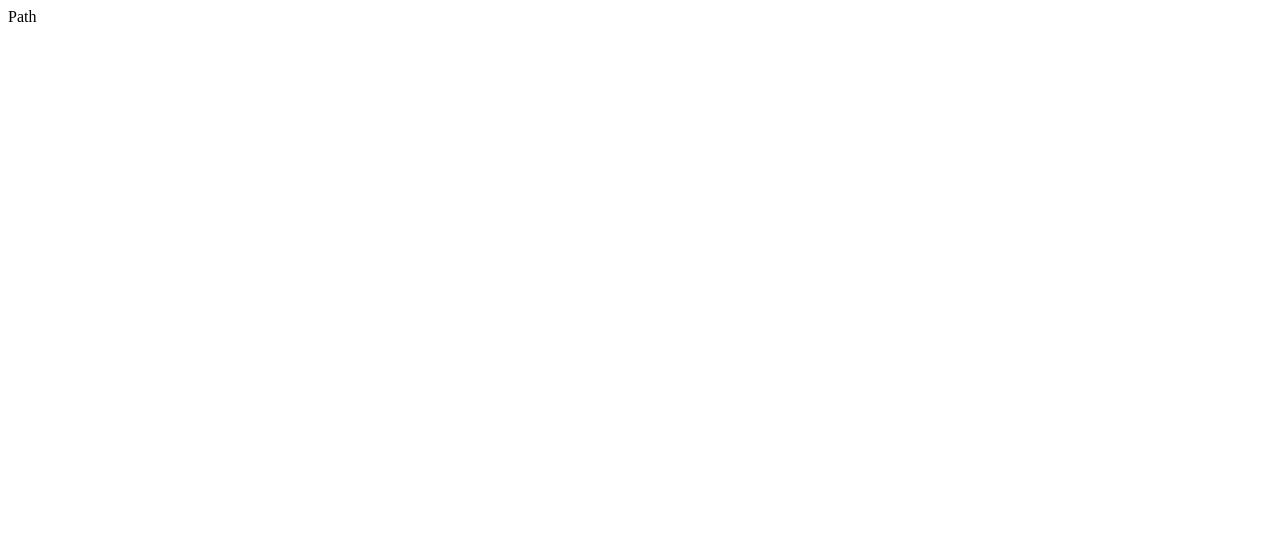
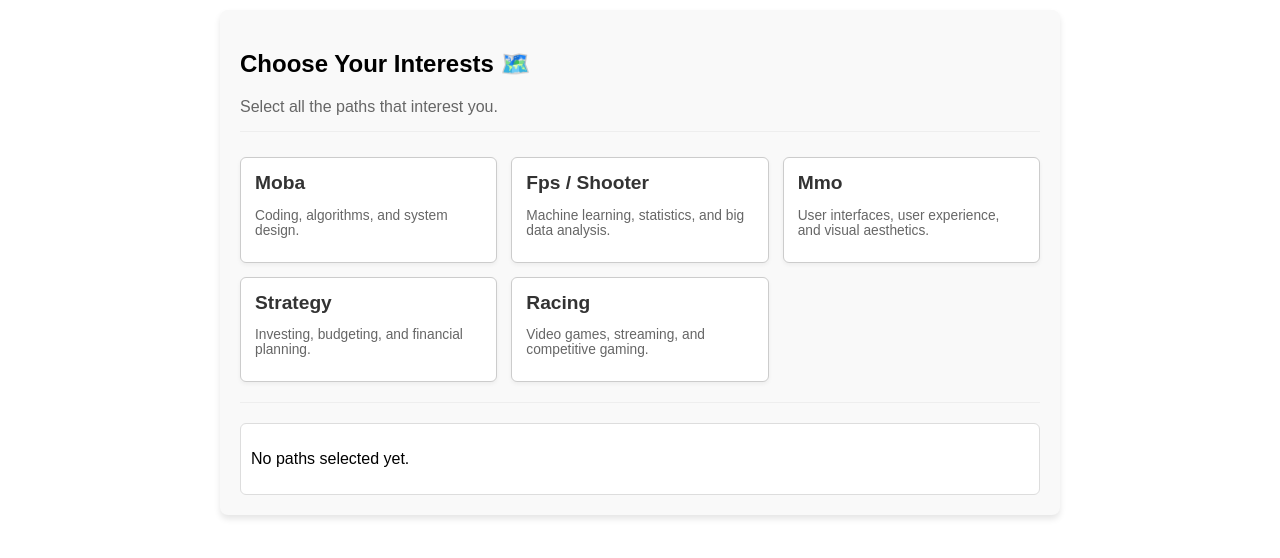
Before and after one commit to motionnblur/gamer-school, a Next.js app in the folder client/: page /Path/components/Path in a window 1280 px wide. Shown: the top 558 px of the page. Built offline with nearby package versions, Linux system fonts and the light colour scheme.

Commit message:
Improve paths

```diff
--- a/client/src/pages/Path/components/Path.tsx
+++ b/client/src/pages/Path/components/Path.tsx
@@ -1,5 +1,166 @@
-import React from "react";
+import React, { useState } from "react";
 
-export default function Path() {
-  return <div>Path</div>;
+const initialPaths = [
+  {
+    id: "moba",
+    name: "Moba",
+    description: "Coding, algorithms, and system design.",
+  },
+  {
+    id: "fps",
+    name: "Fps / Shooter",
+    description: "Machine learning, statistics, and big data analysis.",
+  },
+  {
+    id: "mmo",
+    name: "Mmo",
+    description: "User interfaces, user experience, and visual aesthetics.",
+  },
+  {
+    id: "strategy",
+    name: "Strategy",
+    description: "Investing, budgeting, and financial planning.",
+  },
+  {
+    id: "racing",
+    name: "Racing",
+    description: "Video games, streaming, and competitive gaming.",
+  },
+];
+
+function PathSelector() {
+  const [selectedPaths, setSelectedPaths] = useState(new Set());
+
+  /**
+   * Toggles the selection state of a path based on its ID.
+   * @param {string} pathId - The unique ID of the path to toggle.
+   */
+  const togglePath = (pathId: string) => {
+    const newSelectedPaths = new Set(selectedPaths);
+
+    if (newSelectedPaths.has(pathId)) {
+      newSelectedPaths.delete(pathId);
+    } else {
+      newSelectedPaths.add(pathId);
+    }
+
+    setSelectedPaths(newSelectedPaths);
+  };
+
+  return (
+    <div style={styles.container}>
+      <h2 style={{ color: "black" }}>Choose Your Interests 🗺️</h2>
+      <p style={styles.instructions}>Select all the paths that interest you.</p>
+
+      <div style={styles.pathGrid}>
+        {initialPaths.map((path) => {
+          const isSelected = selectedPaths.has(path.id);
+
+          return (
+            <div
+              key={path.id}
+              onClick={() => togglePath(path.id)}
+              style={{
+                ...styles.pathCard,
+                ...(isSelected ? styles.selected : styles.unselected),
+              }}
+            >
+              <h3 style={styles.pathName}>{path.name}</h3>
+              <p style={styles.pathDescription}>{path.description}</p>
+            </div>
+          );
+        })}
+      </div>
+
+      <hr style={styles.divider} />
+
+      {/* Display the final selection */}
+      <div style={styles.summary}>
+        <p style={{ color: "black" }}>
+          {selectedPaths.size > 0
+            ? [...selectedPaths]
+                .map((id) => initialPaths.find((p) => p.id === id).name)
+                .join(" | ")
+            : "No paths selected yet."}
+        </p>
+      </div>
+    </div>
+  );
 }
+
+const styles = {
+  container: {
+    maxWidth: "800px",
+    margin: "10px auto",
+    padding: "20px",
+    fontFamily: "Arial, sans-serif",
+    backgroundColor: "#f9f9f9",
+    borderRadius: "8px",
+    boxShadow: "0 4px 6px rgba(0, 0, 0, 0.1)",
+  },
+  instructions: {
+    color: "#666",
+    marginBottom: "25px",
+    borderBottom: "1px solid #eee",
+    paddingBottom: "15px",
+  },
+  pathGrid: {
+    display: "grid",
+    gridTemplateColumns: "repeat(auto-fit, minmax(250px, 1fr))",
+    gap: "14px",
+  },
+  pathCard: {
+    padding: "14px",
+    borderRadius: "6px",
+    border: "1px solid #ddd",
+    cursor: "pointer",
+    transition: "all 0.2s ease-in-out",
+    display: "flex",
+    flexDirection: "column",
+    justifyContent: "space-between",
+  },
+  unselected: {
+    backgroundColor: "#fff",
+    borderColor: "#ccc",
+    boxShadow: "0 2px 4px rgba(0, 0, 0, 0.05)",
+    "&:hover": {
+      borderColor: "#aaa",
+    },
+  },
+  selected: {
+    backgroundColor: "#e6f7ff", // Light blue background
+    borderColor: "#91d5ff", // Blue border
+    boxShadow: "0 0 8px rgba(24, 144, 255, 0.3)",
+  },
+  pathName: {
+    marginTop: "0",
+    marginBottom: "0",
+    fontSize: "1.2em",
+    color: "#333",
+  },
+  pathDescription: {
+    fontSize: "0.86em",
+    color: "#666",
+    flexGrow: "1",
+    marginBottom: "10px",
+  },
+  statusBadge: {
+    alignSelf: "flex-end",
+    fontSize: "0.8em",
+    fontWeight: "bold",
+    color: "#1890ff",
+  },
+  divider: {
+    margin: "20px 0",
+    border: "0",
+    borderTop: "1px solid #eee",
+  },
+  summary: {
+    padding: "10px",
+    backgroundColor: "#fff",
+    borderRadius: "6px",
+    border: "1px solid #ddd",
+  },
+};
+
+export default PathSelector;
```
